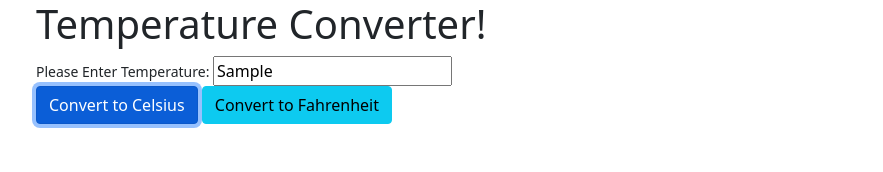
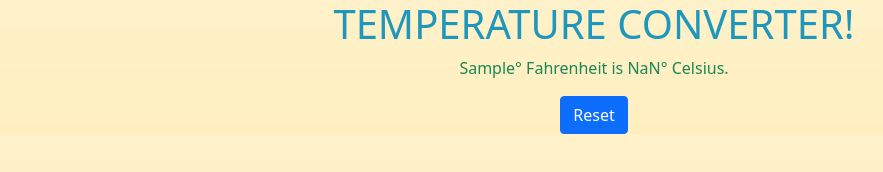
Before and after one commit to m6u3/tempConverter_bootstrapsnJS_learning, a plain HTML site: page index.html in a window 1280 px wide. Both pictures are taken after typing "Sample" into the empty fields and a click on the button "Convert to Celsius". Shown: the whole page, without its empty margins (46-929 px from the left). Drawn offline with nearby package versions, Linux system fonts and the light colour scheme.

Commit message:
Done with JS code should be working good maybe some work on style

```diff
--- a/index.html
+++ b/index.html
@@ -7,19 +7,22 @@
     <title>Temperature Converter</title>
     <link rel="stylesheet" href="https://cdn.jsdelivr.net/npm/bootstrap@5.1.0/dist/css/bootstrap.min.css" rel="stylesheet" integrity="sha384-KyZXEAg3QhqLMpG8r+8fhAXLRk2vvoC2f3B09zVXn8CA5QIVfZOJ3BCsw2P0p/We" crossorigin="anonymous">
 </head>
-<body>
-    <div class="container">
-        <h1>
+<body id="body1" class="bg-warning bg-gradient" style="--bs-bg-opacity: .25;">
+    <div class="container text-center">
+        <h1 class="text-uppercase" style="color: rgb(31, 150, 187)">
         Temperature Converter!
      </h1>
     </div>
-    <div class="container" id="input-result">
+    <div class="container text-center text-success" id="input-result">
         <small>
             Please Enter Temperature:
         </small>
         <input type="text" name="Enter Here" id="temp" placeholder="Enter Here...">
         <br>
+        <br>
         <button type="button" class="btn btn-primary" onclick="fahToCel()">Convert to Celsius</button>
+        <br>
+        <br>
         <button type="button" class="btn btn-info" onclick="celToFah()">Convert to Fahrenheit</button>
     </div>
 
--- a/script.js
+++ b/script.js
@@ -3,36 +3,64 @@ function celToFah(){
     let temp = document.getElementById("temp").value;
     let tempInF = (temp * 9/5) + 32;
     //alert( temp + "° Celsius is " + tempInF + "° Fahrenheit.")
+
     //Creating <p> elemnt and text inside, appending the results.
-    let pText = document.createTextNode(temp + "° Celsius is " + tempInF + "° Fahrenheit.");
-    let para = document.createElement("p");
-    para.appendChild(pText);
-    //Creating <buttto> to reset page
-    let button = document.createElement("button");
-    let resetText = document.createTextNode("Reset");
-    button.appendChild(resetText);
-    //Appending new elements and their contents to <div id="input-result"
-    let inputResult = document.getElementById("input-result");
-    inputResult.innerHTML =  "";
-    inputResult.appendChild(para);
-    inputResult.appendChild(button);
-    //adding atributes for class and auto bootstraps style. for button
-    let primaryButton = document.createAttribute("class");
-    primaryButton.value = "btn btn-primary";
-    button.setAttributeNode(primaryButton);
-    //adding onclick event to button.
-    let onclick = document.createAttribute("onclick");
-    onclick.value = "reset()";
-    button.setAttributeNode(onclick);
+    var pText = document.createTextNode(temp + "° Celsius is " + tempInF + "° Fahrenheit.");
+    resultPage(pText);
+
 
 }
 function fahToCel(){
     let temp = document.getElementById("temp").value;
     let tempInC = (temp - 32) * 5/9;
     tempInC = Math.round(tempInC * 100) / 100;
-    alert(temp + "° Fahrenheit is " + tempInC + "° Celsius");
+    //alert(temp + "° Fahrenheit is " + tempInC + "° Celsius");
+    var pText = document.createTextNode(temp + "° Fahrenheit is " + tempInC + "° Celsius.");
+    resultPage(pText);
+}
+
+//Function to create result page, in both buttons just create one function, no need to work double XD.
+function resultPage(pText){
+
+    let para = document.createElement("p");
+    para.appendChild(pText);
+    //Creating <a> to reset page
+    let button = document.createElement("button");
+    let resetText = document.createTextNode("Reset");
+    button.appendChild(resetText);
+    //creating new Div For new elemnts and adding it to body
+    let div2 = document.createElement("div");
+    let divId = document.createAttribute("id");
+    divId.value = "results";
+    div2.setAttributeNode(divId);
+    let divClass = document.createAttribute("class");
+    divClass.value = "container text-center text-success";
+    div2.setAttributeNode(divClass);
+
+    //getting Body to append new div
+     let body = document.getElementById("body1");
+     body.appendChild(div2);
+
+    div2.appendChild(para);
+    div2.appendChild(button);
+
+    //adding atributes for class and auto bootstraps style. for button
+    let primaryButton = document.createAttribute("class");
+    primaryButton.value = "btn btn-primary";
+    button.setAttributeNode(primaryButton);
+    //adding href event to button.
+    let onclick = document.createAttribute("onclick");
+    onclick.value = "reset()";
+    button.setAttributeNode(onclick);
+    //Making FIrst Div Disappear
+
+    let inputResult = document.getElementById("input-result");
+    let InputDisplay = document.createAttribute("style");
+    InputDisplay.value = "display: none;"
+    inputResult.setAttributeNode(InputDisplay);
 }
 
 function reset(){
     alert("you are resetting");
+    location.reload();
 }
```
